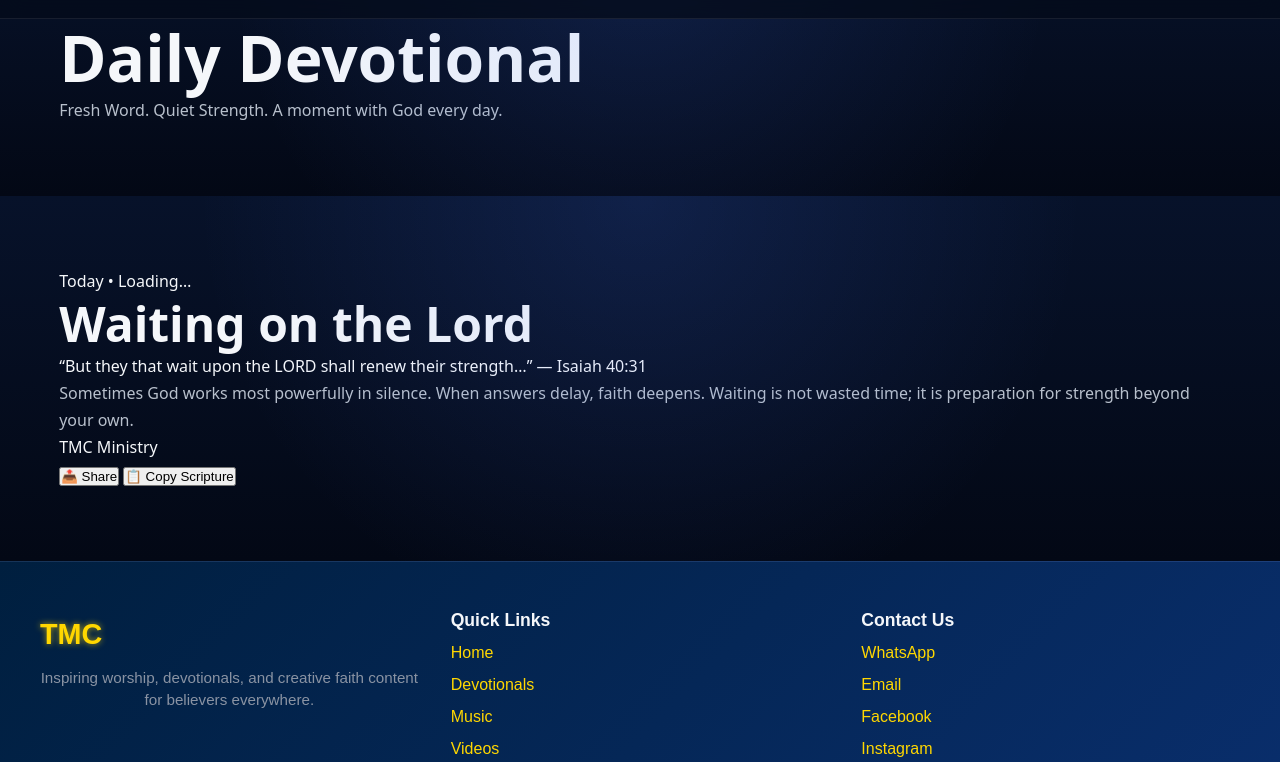
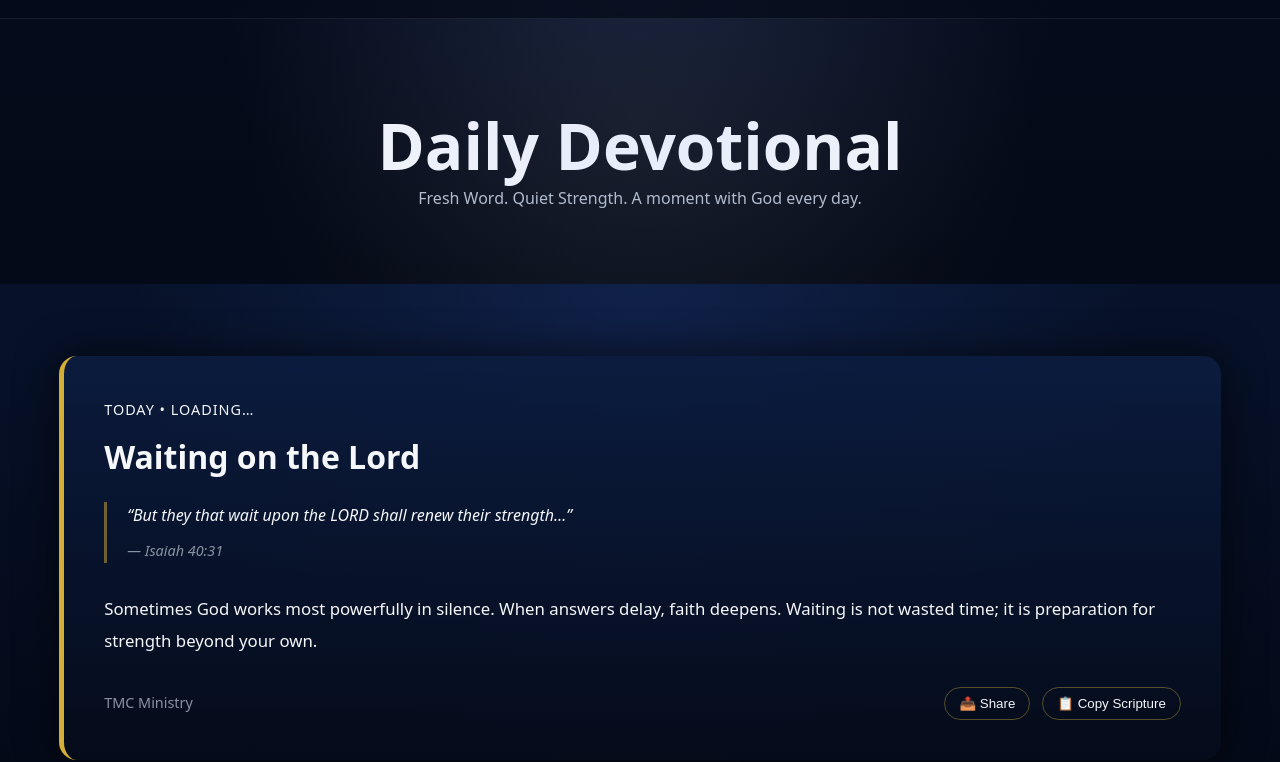
Before and after one commit to brunocoder256/TMC, a plain HTML site: page devotionals.html in a window 1280 px wide. Shown: the part 52-814 px from the top of the page. Drawn offline with Linux system fonts and the light colour scheme.

Commit message:
Update devotionals.html

```diff
--- a/devotionals.html
+++ b/devotionals.html
@@ -8,7 +8,7 @@
   <!-- Shared Styles -->
   <link rel="stylesheet" href="shared.css">
   <!-- Devotional Page Styles -->
-  <link rel="stylesheet" href="devotional.css">
+  <link rel="stylesheet" href="devotionals.css">
   <link rel="stylesheet" href="footer.css">
 </head>
 <body>
```
